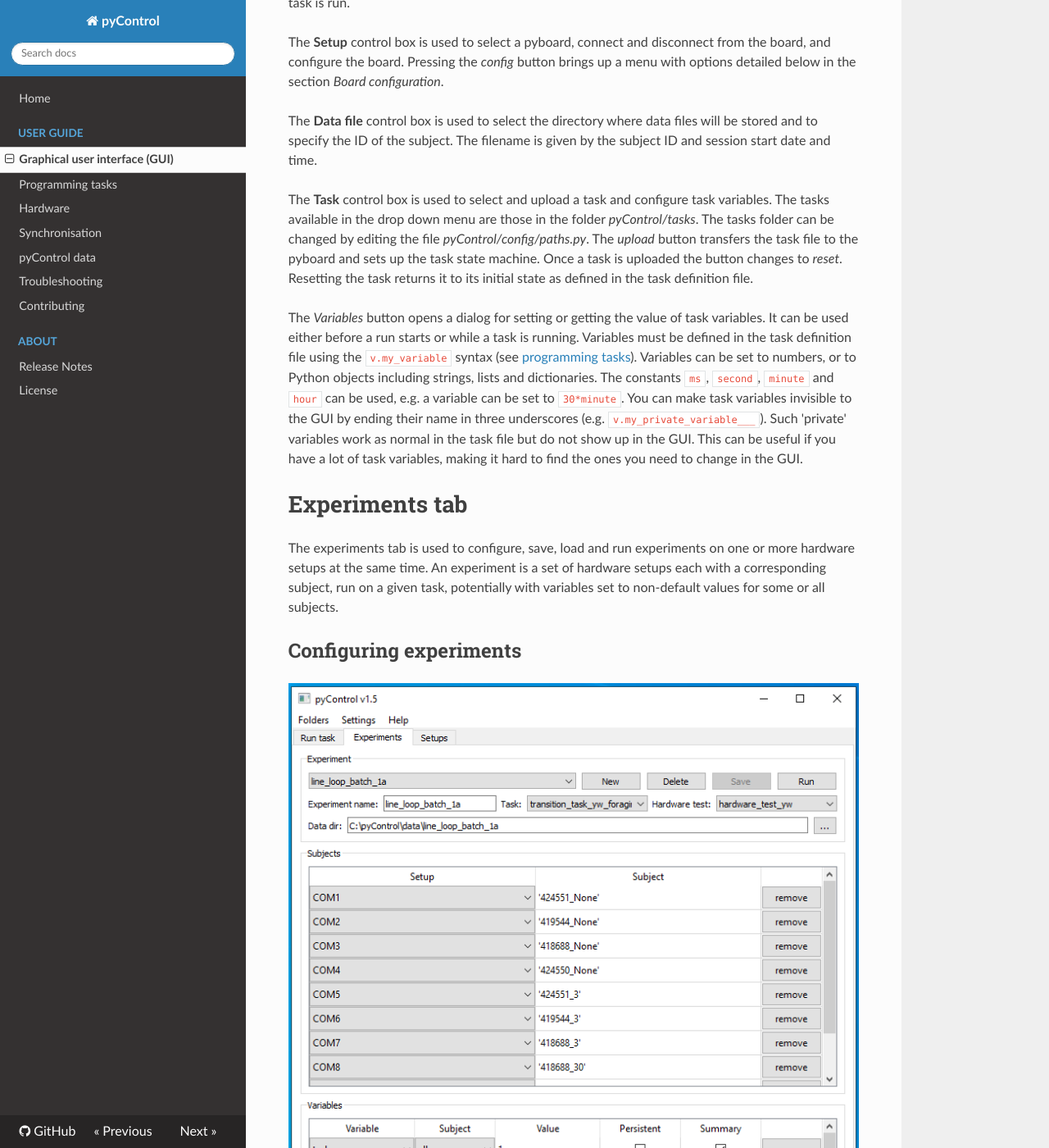
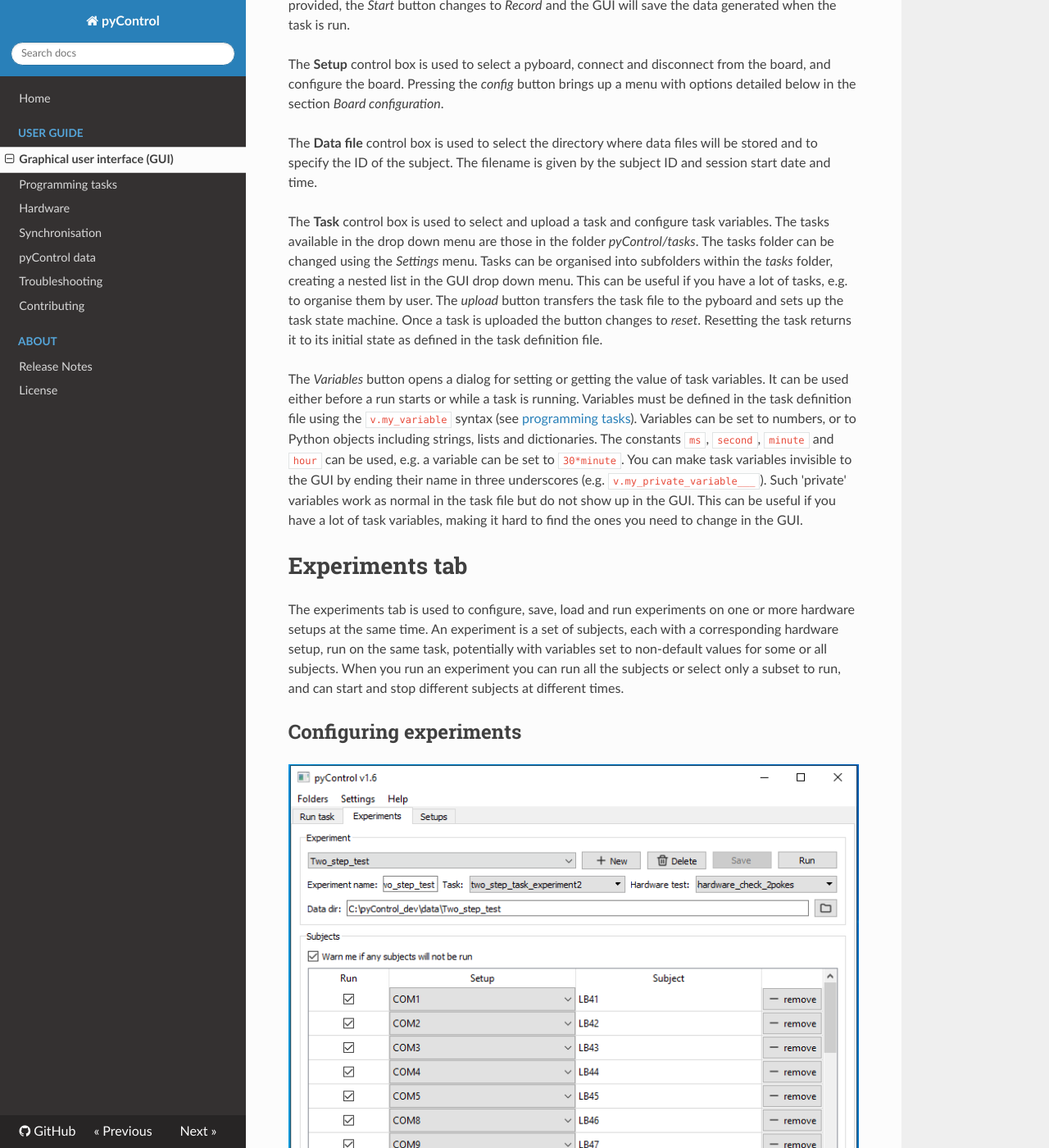
Before and after one commit to pyControl/docs, an MkDocs documentation site: the page built from docs/user-guide/graphical-user-interface.md, in a window 1280 px wide and 1400 px high, scrolled down 1388 px. Shown: the whole window at 82% size. Built offline with MkDocs 1.6.1, drawn with Linux system fonts in a browser that asks for light colours; nearby versions of some CDN libraries; some of the changed text lies outside the part shown.

```diff
--- a/docs/user-guide/graphical-user-interface.md
+++ b/docs/user-guide/graphical-user-interface.md
@@ -1,6 +1,6 @@
 # pyControl GUI
 
-The pyControl GUI is a graphical interface for running experiments, configuring setups and visualising behaviour.   The GUI is a tabbed window with tabs *Run task*, *Experiments* and *Setups*.  The *Run task* tab controls one hardware setup at a time i.e. one pyboard and its connected hardware.  It is designed for quickly prototyping tasks and testing hardware setups.  The *Experiments* tab is used to configure and run experiments on many setups in parallel.  The *Setups* tab is used to name and configure the hardware setups connected to the computer.
+The pyControl GUI is a graphical interface for running experiments, configuring setups and visualising behaviour.   The GUI is a tabbed window with tabs *Run task*, *Experiments* and *Setups*.  The *Run task* tab controls one hardware setup at a time i.e. one pyboard and its connected hardware.  It is designed for quickly prototyping tasks and testing hardware setups, but can also be used to aquire data from one setup.  The *Experiments* tab is used to configure and run experiments on many setups in parallel.  The *Setups* tab is used to name and configure the hardware setups connected to the computer.
 
 To run the GUI, run the file *pyControl_GUI.py* in the pyControl root directory.
 
@@ -14,13 +14,14 @@ The **Setup** control box is used to select a pyboard, connect and disconnect fr
 
 The **Data file** control box is used to select the directory where data files will be stored and to specify the ID of the subject.  The filename is given by the subject ID and session start date and time.
 
-The **Task** control box is used to select and upload a task and configure task variables.  The tasks available in the drop down menu are those in the folder *pyControl/tasks*.  The tasks folder can be changed by editing the file *pyControl/config/paths.py*.  The *upload* button transfers the task file to the pyboard and sets up the task state machine.  Once a task is uploaded the button changes to *reset*.  Resetting the task returns it to its initial state as defined in the task definition file.
+The **Task** control box is used to select and upload a task and configure task variables.  The tasks available in the drop down menu are those in the folder *pyControl/tasks*.  The tasks folder can be changed using the *Settings* menu.  Tasks can be organised into subfolders within the *tasks* folder, creating a nested list in the GUI drop down menu.  This can be useful if you have a lot of tasks, e.g. to organise them by user.  The *upload* button transfers the task file to the pyboard and sets up the task state machine.  Once a task is uploaded the button changes to *reset*.  Resetting the task returns it to its initial state as defined in the task definition file.
 
 The *Variables* button opens a dialog for setting or getting the value of task variables.  It can be used either before a run starts or while a task is running.  Variables must be defined in the task definition file using the `v.my_variable` syntax (see [programming tasks](programming-tasks.md#variables)).  Variables can be set to numbers, or to Python objects including strings, lists and dictionaries.  The constants `ms`, `second`, `minute` and `hour` can be used, e.g. a variable can be set to `30*minute`.  You can make task variables invisible to the GUI by ending their name in three underscores (e.g. `v.my_private_variable___`).  Such 'private' variables work as normal in the task file but do not show up in the GUI.  This can be useful if you have a lot of task variables, making it hard to find the ones you need to change in the GUI.
 
 # Experiments tab
 
-The experiments tab is used to configure, save, load and run experiments on one or more hardware setups at the same time.  An experiment is a set of hardware setups each with a corresponding subject, run on a given task, potentially with variables set to non-default values for some or all subjects.
+The experiments tab is used to configure, save, load and run experiments on one or more hardware setups at the same time.  An experiment is a set of subjects, each with a corresponding hardware setup, run on the same task, potentially with variables set to non-default values for some or all subjects.  When you run an experiment you can run all the subjects or select
+only a subset to run, and can start and stop different subjects at different times.
 
 ## Configuring experiments
 
@@ -30,7 +31,7 @@ When the experiments tab is opened it shows the configure experiment dialog.  To
 
 Optionally a hardware test can be specified for the experiment.  The hardware test is a task that is run before the main task, allowing the user to check whether the hardware is working as intended.  The hardware test can be the same task as that used for the experiment, or another task designed specifically to test the hardware.  No data is saved during the hardware test.
 
-The subjects table is used to specify which hardware setups will be used and which subject will run on each setup.  To add a subject to the experiment, press the *add* button, select the setup and enter a name for the subject.
+The subjects table is used to specify which subjects will run in which hardware setups.  To add a subject to the experiment, press the *add* button, select the setup and enter a name for the subject.  The *Run* check box determines whether on not a particular subject will be run when the experiment is run.  You can assign multiple subjects to the same setup in the variables table but can only run a single subject on a given setup at a time.
 
 The variables table is used to set the value of variables before the task starts.  Variables can be set to the same value for all subjects or to different values for different subjects. Variables can be set to numbers, or Python objects including strings, lists and dictionaries.  The constants  `ms`, `second`, `minute` and `hour` can be used, e.g. a variable can be set to `5*second`.
 
@@ -46,7 +47,7 @@ To run an experiment, press the *run* button on the configure experiments tab.
 
 ![run_task_GUI.jpg](../media/GUI/run_experiment_tab.png)
 
-The GUI will connect to the setups and upload the task. Once the task is loaded on all the boards the *start* button will become available to start the experiment.
+The GUI will connect to the setups and upload the task. Once the task is loaded on all the boards the *Start all* button and *Start* buttons for individual subjects will become available.
 
 While the experiment is running, data from each setup is shown in a seperate box.  This shows the current state, the most recent event, the most recent line printed, and a log of output generated by the task. The variables button brings up a dialog to set or get the value of task variables for that subject.
 
```
Also changed, not shown: docs/about/release-notes.md (+15 -0 lines), docs/user-guide/programming-tasks.md (+1 -1 lines), docs/user-guide/troubleshooting.md (+5 -0 lines), docs/media/GUI/configure_experiment_tab.png, docs/media/GUI/experiment_plots.png, docs/media/GUI/run_experiment_tab.png, docs/media/GUI/run_task_tab.png, docs/media/GUI/setups_tab.png.
